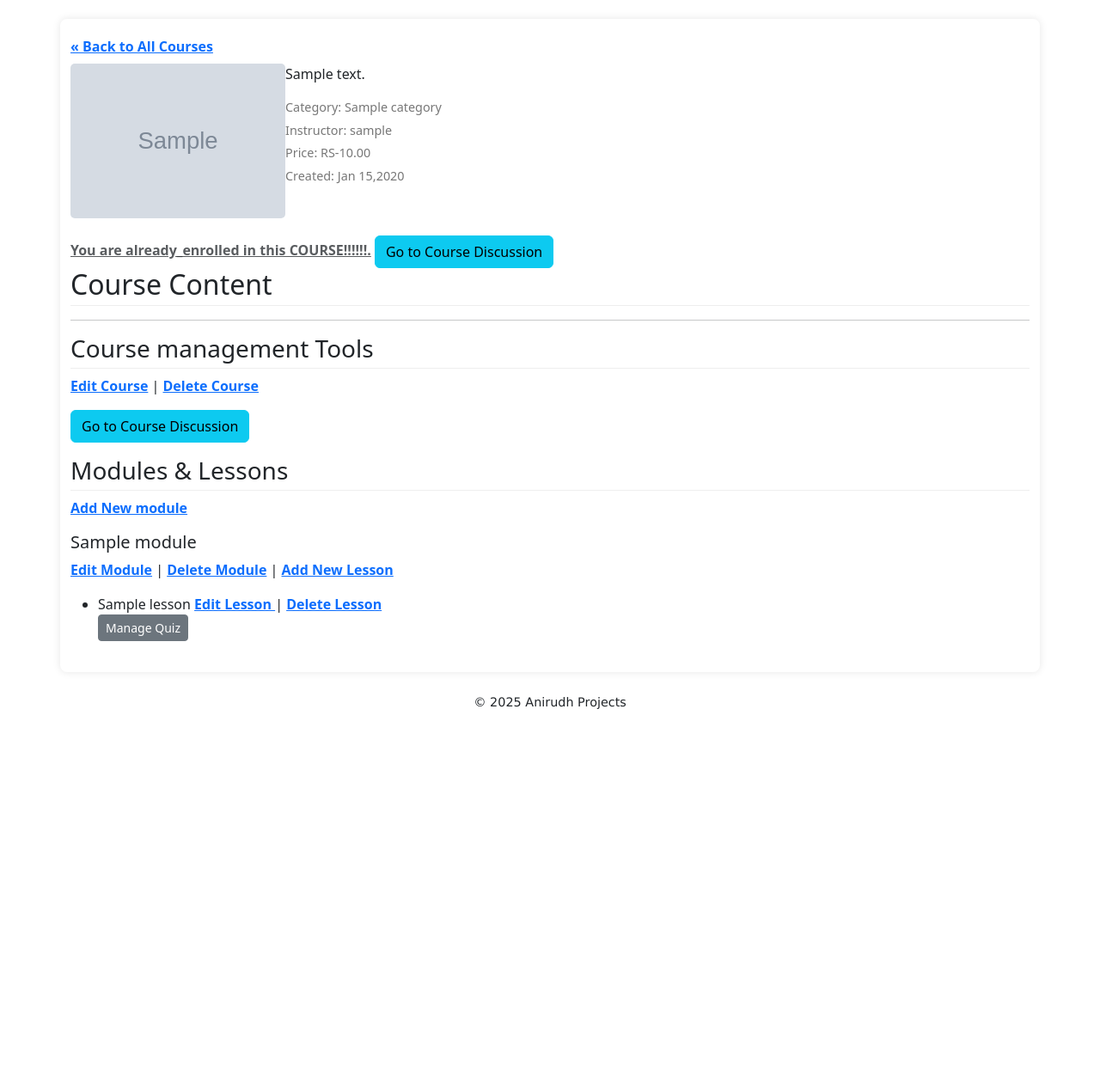
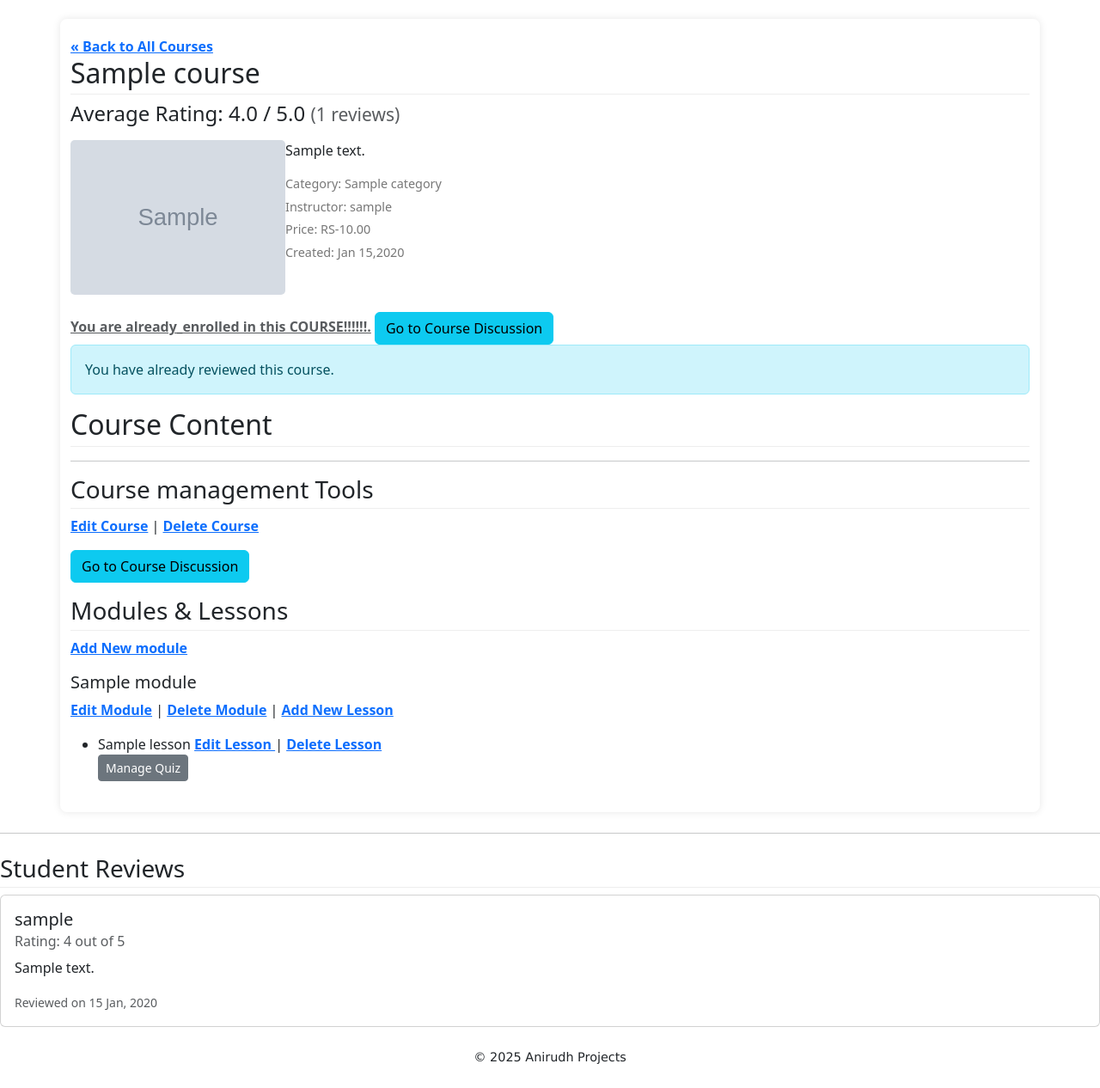
Before and after one commit to Anirudh11V/Learning_Management_System, a Django app: a page that uses lms/courses/templates/courses/course_detail.html in a window 1280 px wide. Shown: the part 59-1325 px from the top of the page at 86% size. Before the commit the page ends 884 px from the top, so only its background shows below. Run offline with Django 5.2, Linux system fonts and the light colour scheme; a user stored in the database is signed in; tables that the repository leaves empty hold one stand-in row (values such as "Sample post"); grey boxes marked "Sample" are stand-in pictures; parts of the project's set-up code (start-up, migrations or seed data) failed here and were passed over.

Commit message:
Course rating and review

```diff
--- a/lms/courses/models.py
+++ b/lms/courses/models.py
@@ -2,6 +2,8 @@ from django.db import models
 from django.conf import settings
 from django.utils.text import slugify
 from django.urls import reverse
+from django.db.models import Avg
+from django.core.validators import MinValueValidator, MaxValueValidator
 
 from django.contrib.auth import get_user_model
 # Create your models here.
@@ -56,6 +58,13 @@ class Course(models.Model):
 
     def get_absolute_url(self):
         return reverse('courses:course_details', args= [self.slug])
+
+    @property
+    def average_rating(self):
+        avg = self.reviews.all().aggregate(Avg('rating'))['rating__avg']
+        if avg is None:
+            return 0
+        return round(avg, 1)
 
 
 class Module(models.Model):
@@ -128,3 +137,22 @@ class Comment(models.Model):
 
     def __str__(self):
         return f"Comments by {self.author.username} on {self.lesson.title}."
+
+
+class Review(models.Model):
+    course = models.ForeignKey(Course, on_delete= models.CASCADE, related_name= 'reviews')
+    student = models.ForeignKey(settings.AUTH_USER_MODEL, on_delete= models.CASCADE, related_name= 'reviews',
+                                limit_choices_to= {'is_student': True})
+
+    rating = models.PositiveIntegerField(
+        validators= [MinValueValidator(1), MaxValueValidator(5)]
+    )
+    comment = models.TextField(blank= True, null= True)
+    created_at = models.DateTimeField(auto_now_add= True)
+
+    class Meta:
+        unique_together= ('course', 'student')
+        ordering = ['-created_at']
+
+    def __str__(self):
+        return f"Review for {self.course.title} by {self.student.username}."
--- a/lms/courses/templates/courses/course_detail.html
+++ b/lms/courses/templates/courses/course_detail.html
@@ -11,7 +11,13 @@
     <section>
         <div class="container">
             <a href="{% url 'courses:course_list' %}">&laquo; Back to All Courses</a>
-            <h1>{{course.titile}}</h1>
+            <h2>{{course.title}}</h2>
+            <div class="mb-3">
+                <h4>
+                    Average Rating: {{course.average_rating|floatformat:1}} / 5.0
+                    <small class="text-muted"> ({{reviews.count}} reviews) </small>
+                </h4>
+            </div>
 
             <div class="course_info">
                 {% if course.thumbnail %}
@@ -35,15 +41,36 @@
             {% if request.user.is_authenticated and request.user.is_student %}
                 {% if is_enrolled %}
 
-                    <a class="text-muted success w-75 ">You are already_enrolled in this COURSE!!!!!!.</a>
-                    <a href="{% url 'discussion:post_list' course.slug %}" class="btn btn-info ">
-                        Go to Course Discussion
-                    </a>
+                <a class="text-muted success w-75 ">You are already_enrolled in this COURSE!!!!!!.</a>
+                <a href="{% url 'discussion:post_list' course.slug %}" class="btn btn-info ">
+                    Go to Course Discussion
+                </a>
+
 
                 {% else %}
                 <form action="{% url 'enrollment:enroll_course' course.slug %}" method="post">{% csrf_token %}
                     <button type="submit" class="enroll_btn" >Enroll Now</button>
                 </form>
+                {% endif %}
+
+                {% if is_enrolled and not user_review %}
+                    <div class="card mt-4">
+                        <div class="card-header">
+                            <h5>Write a Review</h5>
+                        </div>
+                        <div class="card-body">
+                            <form action="" method="post"> {% csrf_token %}
+                                {{review_form.as_p}}
+                                <button type="submit" class="btn btn-primary w-50">Submit Review</button>
+                            </form>
+                        </div>
+                    </div>
+
+                {% elif user_review %}
+                    <div class="alert alert-info">
+                        You have already reviewed this course.
+                    </div>
+
                 {% endif %}
 
             {% elif request.user.is_authenticated and request.user.is_instuctor %}
@@ -92,6 +119,23 @@
             {% endif %}
         </div>
     </section>
+
+    <section>
+        <hr class="my-4">
+        <h3>Student Reviews</h3>
+        {% for review in reviews %}
+            <div class="card mb-3">
+                <div class="card-body">
+                    <h5 class="card-title"> {{review.student.username}} </h5>
+                    <h6 class="card-subtitle mb-2 text-muted"> Rating: {{review.rating}} out of 5 </h6>
+                    <p class="card-text"> {{review.comment|linebreaksbr}} </p>
+                    <small class="text-muted"> Reviewed on {{review.created_at|date:"d M, Y"}} </small>
+                </div>
+            </div>
+        {% empty %}
+            <p>This course has no reviews yet.</p>
+        {% endfor %}
+    </section>
 </main>
 
 {% endblock content %}
--- a/lms/courses/views.py
+++ b/lms/courses/views.py
@@ -1,6 +1,6 @@
 from django.shortcuts import render, get_object_or_404, redirect
-from .models import Category, Course, Module, Lesson
-from .forms import CourseForm, ModuleForm, LessonForm, CommentForm, CategoryForm
+from .models import Category, Course, Module, Lesson, Review
+from .forms import CourseForm, ModuleForm, LessonForm, CommentForm, CategoryForm, ReviewForm
 from enrollment.models import Enroll
 from users.services import notify_new_lesson
 from quiz.models import QuizAttempt, Quiz
@@ -37,11 +37,33 @@ def course_detail(request, course_slug):
     course = get_object_or_404(Course, slug= course_slug, is_published= True)
     modules = course.modules.prefetch_related('lesson').all()
     is_enrolled = False
+    review_form = None
+    user_review = None
+
+    reviews = course.reviews.all().select_related('student')
 
     if request.user.is_authenticated and request.user.is_student:
         is_enrolled = Enroll.objects.filter(student= request.user, course= course).exists()
 
-    context= {'course': course, 'modules': modules, 'is_enrolled': is_enrolled, 'page_title': course.title}
+        # Check if the user has already reviewed this course.
+        user_review = reviews.filter(student= request.user).first()
+
+        if is_enrolled and not user_review:
+            if request.method == 'POST':
+                review_form = ReviewForm(request.POST)
+                if review_form.is_valid():
+                    new_review = review_form.save(commit= False)
+                    new_review.course = course
+                    new_review.student = request.user
+                    new_review.save()
+                    messages.success(request, "Thank you for your review!")
+                    return redirect('courses:course_details', course_slug= course.slug)
+
+                else:
+                    review_form = ReviewForm()
+
+    context= {'course': course, 'modules': modules, 'is_enrolled': is_enrolled,
+              'reviews': reviews, 'review_form': review_form, 'user_review': user_review, 'page_title': course.title}
     return render(request, 'courses/course_detail.html', context)
 
 # ---------------------------------------------------------------------------------------------------.
```
Also changed, not shown: lms/courses/forms.py (+20 -1 lines).
